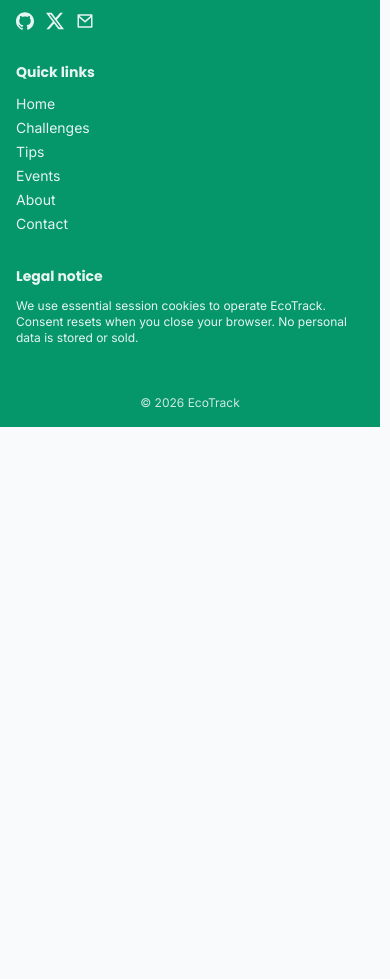
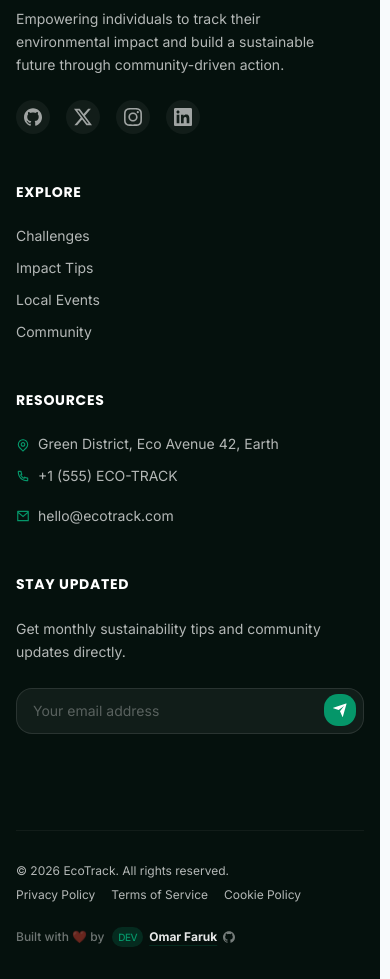
Before and after one commit to iamOmarFaruk/EcoTrack-Front, a React (Vite) app: page / in a window 390 px wide. Shown: the part 6723-7702 px from the top of the page. Before the commit the page ends 7150 px from the top, so only its background shows below. Built offline with nearby package versions, Linux system fonts and the light colour scheme; no server answers.

Commit message:
feat: Revamp footer with Framer Motion animations, structured navigation, contact information, newsletter signup, and additional social media links.

```diff
--- a/src/components/Footer.jsx
+++ b/src/components/Footer.jsx
@@ -1,49 +1,186 @@
 import { Link } from 'react-router-dom'
-import { SiGithub, SiX } from 'react-icons/si'
-import { RiMailLine } from 'react-icons/ri'
+import { motion } from 'framer-motion'
+import { SiGithub, SiX, SiInstagram, SiLinkedin } from 'react-icons/si'
+import { RiMailLine, RiSendPlaneFill, RiMapPinLine, RiPhoneLine } from 'react-icons/ri'
 import Logo from './Logo.jsx'
 
+const footerLinks = {
+  explore: [
+    { label: 'Challenges', path: '/challenges' },
+    { label: 'Impact Tips', path: '/tips' },
+    { label: 'Local Events', path: '/events' },
+    { label: 'Community', path: '/community' },
+  ],
+  resources: [
+    { label: 'About Us', path: '/about' },
+    { label: 'Contact', path: '/contact' },
+    { label: 'FAQ', path: '/faq' },
+    { label: 'Sustainability Guide', path: '/guide' },
+  ],
+  legal: [
+    { label: 'Privacy Policy', path: '/privacy' },
+    { label: 'Terms of Service', path: '/terms' },
+    { label: 'Cookie Policy', path: '/cookies' },
+  ]
+}
+
+const socialLinks = [
+  { icon: SiGithub, href: '#', label: 'GitHub' },
+  { icon: SiX, href: '#', label: 'X (Twitter)' },
+  { icon: SiInstagram, href: '#', label: 'Instagram' },
+  { icon: SiLinkedin, href: '#', label: 'LinkedIn' },
+]
+
 export default function Footer() {
+  const containerVariants = {
+    hidden: { opacity: 0, y: 20 },
+    visible: {
+      opacity: 1,
+      y: 0,
+      transition: {
+        duration: 0.6,
+        staggerChildren: 0.1
+      }
+    }
+  }
+
+  const itemVariants = {
+    hidden: { opacity: 0, y: 10 },
+    visible: { opacity: 1, y: 0 }
+  }
+
   return (
-    <footer className="bg-primary text-surface/90">
-      <div className="container grid gap-8 py-8 sm:py-12 md:grid-cols-3">
-        <div className="space-y-3">
+    <footer className="relative overflow-hidden bg-[#05110d] pt-16 pb-8 text-white/70">
+      {/* Decorative background element */}
+      <div className="absolute top-0 left-0 h-1 w-full bg-gradient-to-r from-transparent via-primary to-transparent opacity-20" />
+
+      <motion.div
+        className="container relative z-10"
+        initial="hidden"
+        whileInView="visible"
+        viewport={{ once: true, margin: "-100px" }}
+        variants={containerVariants}
+      >
+        <div className="grid grid-cols-1 gap-12 pb-12 md:grid-cols-2 lg:grid-cols-4 lg:gap-8">
+          {/* Brand Section */}
+          <motion.div variants={itemVariants} className="space-y-6">
             <div className="flex items-center gap-3">
-            <Logo className="h-8 w-8 sm:h-9 sm:w-9" />
-            <span className="text-base sm:text-lg font-heading font-bold tracking-tight">EcoTrack</span>
+              <Logo className="h-9 w-9" />
+              <span className="text-xl font-heading font-bold tracking-tight text-white">EcoTrack</span>
             </div>
-          <p className="text-sm text-surface/90">
-            Track eco habits, join challenges, and grow a greener community.
+            <p className="text-sm leading-relaxed max-w-xs">
+              Empowering individuals to track their environmental impact and build a sustainable future through community-driven action.
             </p>
-          <div className="flex items-center gap-3 text-surface/90">
-            <a href="#" aria-label="GitHub" className="hover:text-surface transition-colors"><SiGithub size={18} /></a>
-            <a href="#" aria-label="X" className="hover:text-surface transition-colors"><SiX size={18} /></a>
-            <a href="#" aria-label="Email" className="hover:text-surface transition-colors"><RiMailLine size={18} /></a>
+            <div className="flex items-center gap-4">
+              {socialLinks.map((social, index) => (
+                <motion.a
+                  key={index}
+                  href={social.href}
+                  aria-label={social.label}
+                  className="p-2 rounded-full bg-white/5 text-white/60 hover:bg-primary hover:text-white transition-all duration-300"
+                  whileHover={{ y: -3 }}
+                  whileTap={{ scale: 0.95 }}
+                >
+                  <social.icon size={18} />
+                </motion.a>
+              ))}
+            </div>
+          </motion.div>
+
+          {/* Explore Links */}
+          <motion.div variants={itemVariants} className="space-y-6">
+            <h3 className="text-sm font-bold uppercase tracking-wider text-white">Explore</h3>
+            <ul className="space-y-3">
+              {footerLinks.explore.map((link, index) => (
+                <li key={index}>
+                  <Link
+                    to={link.path}
+                    className="text-sm transition-colors hover:text-white flex items-center group"
+                  >
+                    <span className="w-0 overflow-hidden group-hover:w-4 transition-all duration-300 text-primary">→</span>
+                    <span className="link-underline-sweep">{link.label}</span>
+                  </Link>
+                </li>
+              ))}
+            </ul>
+          </motion.div>
+
+          {/* Resources Links */}
+          <motion.div variants={itemVariants} className="space-y-6">
+            <h3 className="text-sm font-bold uppercase tracking-wider text-white">Resources</h3>
+            <ul className="space-y-3 text-sm">
+              <li className="flex items-start gap-2">
+                <RiMapPinLine className="mt-1 text-primary shrink-0" />
+                <span>Green District, Eco Avenue 42, Earth</span>
+              </li>
+              <li className="flex items-center gap-2">
+                < RiPhoneLine className="text-primary shrink-0" />
+                <span>+1 (555) ECO-TRACK</span>
+              </li>
+              <li className="flex items-center gap-2 pt-2">
+                <RiMailLine className="text-primary shrink-0" />
+                <a href="mailto:hello@ecotrack.com" className="hover:text-white transition-colors">hello@ecotrack.com</a>
+              </li>
+            </ul>
+          </motion.div>
+
+          {/* Newsletter Section */}
+          <motion.div variants={itemVariants} className="space-y-6">
+            <h3 className="text-sm font-bold uppercase tracking-wider text-white">Stay Updated</h3>
+            <p className="text-sm leading-relaxed">
+              Get monthly sustainability tips and community updates directly.
+            </p>
+            <form className="relative group" onSubmit={(e) => e.preventDefault()}>
+              <input
+                type="email"
+                placeholder="Your email address"
+                className="w-full rounded-lg bg-white/5 border border-white/10 py-3 pl-4 pr-12 text-sm text-white placeholder:text-white/30 focus:outline-none focus:border-primary/50 transition-all duration-300 group-hover:border-white/20"
+              />
+              <button
+                type="submit"
+                className="absolute right-2 top-1.5 p-2 rounded-md bg-primary text-white hover:bg-primary-darker transition-colors duration-300"
+                aria-label="Subscribe"
+              >
+                <RiSendPlaneFill size={16} />
+              </button>
+            </form>
+          </motion.div>
+        </div>
+
+        {/* Bottom Bar */}
+        <div className="mt-12 pt-8 border-t border-white/5">
+          <div className="flex flex-col gap-6 md:flex-row md:items-center md:justify-between">
+            <div className="flex flex-wrap items-center gap-x-6 gap-y-2 text-xs">
+              <span>© {new Date().getFullYear()} EcoTrack. All rights reserved.</span>
+              <div className="flex gap-4">
+                {footerLinks.legal.map((link, index) => (
+                  <Link
+                    key={index}
+                    to={link.path}
+                    className="hover:text-white transition-colors"
+                  >
+                    {link.label}
+                  </Link>
+                ))}
               </div>
             </div>
-        <div className="space-y-3">
-          <p className="text-sm font-heading font-bold text-surface/90">Quick links</p>
-          <nav className="grid gap-1 text-sm">
-            <Link to="/" className="text-surface/90 hover:text-surface hover:underline underline-offset-4 transition-colors">Home</Link>
-            <Link to="/challenges" className="text-surface/90 hover:text-surface hover:underline underline-offset-4 transition-colors">Challenges</Link>
-            <Link to="/tips" className="text-surface/90 hover:text-surface hover:underline underline-offset-4 transition-colors">Tips</Link>
-            <Link to="/events" className="text-surface/90 hover:text-surface hover:underline underline-offset-4 transition-colors">Events</Link>
-            <Link to="/about" className="text-surface/90 hover:text-surface hover:underline underline-offset-4 transition-colors">About</Link>
-            <Link to="/contact" className="text-surface/90 hover:text-surface hover:underline underline-offset-4 transition-colors">Contact</Link>
-          </nav>
-        </div>
-        <div className="space-y-3">
-          <p className="text-sm font-heading font-bold text-surface/90">Legal notice</p>
-          <div className="text-xs sm:text-sm text-surface/90">
-            <p>We use essential session cookies to operate EcoTrack. Consent resets when you close your browser. No personal data is stored or sold.</p>
+
+            <div className="flex items-center gap-2 text-xs font-medium">
+              <span className="opacity-60">Built with ❤️ by</span>
+              <a
+                href="https://github.com/iamOmarFaruk"
+                target="_blank"
+                rel="noopener noreferrer"
+                className="group flex items-center gap-1.5 text-white/90 hover:text-primary transition-colors duration-300"
+              >
+                <span className="bg-primary/20 text-primary px-1.5 py-0.5 rounded text-[10px] uppercase tracking-tighter group-hover:bg-primary group-hover:text-white transition-colors">Dev</span>
+                <span className="font-bold underline decoration-primary/20 underline-offset-4 group-hover:decoration-primary">Omar Faruk</span>
+                <SiGithub className="text-[12px] opacity-50 group-hover:opacity-100" />
+              </a>
             </div>
           </div>
         </div>
-      <div className="border-t border-primary/50 py-4">
-        <div className="container flex items-center justify-center text-xs text-surface/80">
-          <span className="text-center">© {new Date().getFullYear()} EcoTrack</span>
-        </div>
-      </div>
+      </motion.div>
     </footer>
   )
 }
```
Lines whose indentation alone changed are shown as unchanged.
